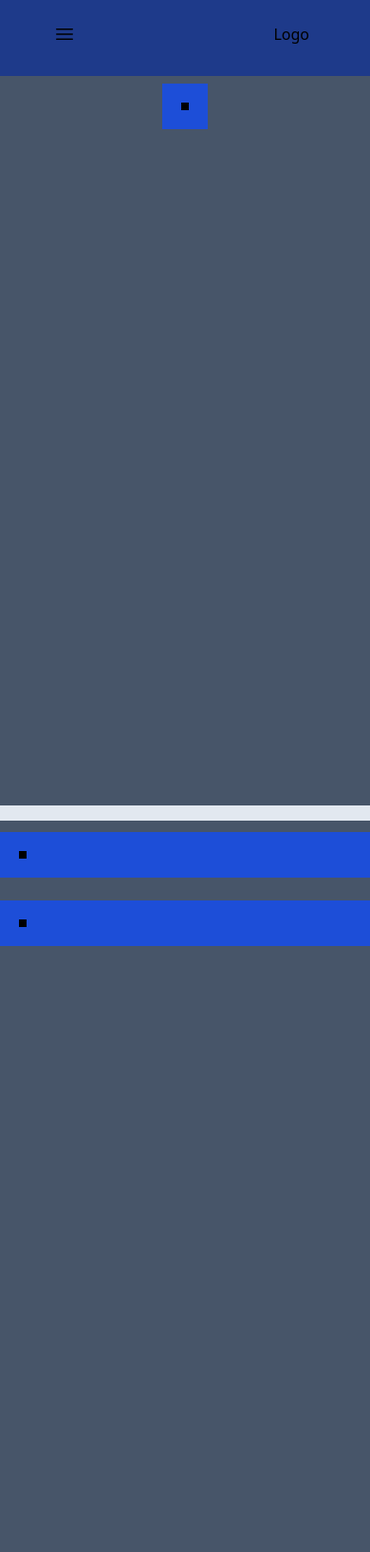
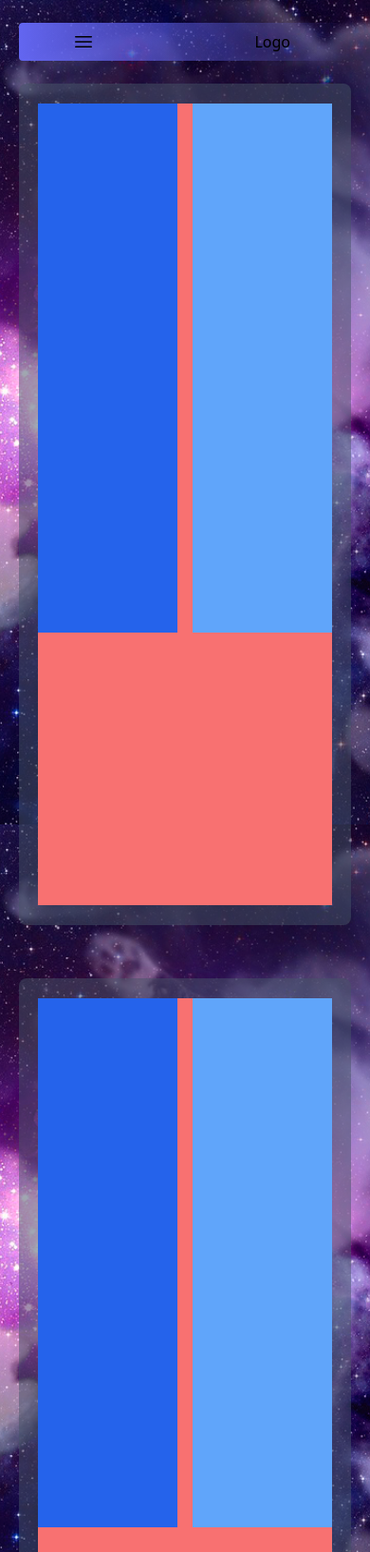
Before and after one commit to mrpotato42/Portfolio, an Astro site: page / in a window 390 px wide. Shown: the top 1634 px of the page at 95% size. Built offline with nearby package versions, Linux system fonts and the light colour scheme; Astro itself is replaced by a stand-in of ours.

Commit message:
added a new card, restyled navbar and new background image

```diff
--- a/src/components/Card.astro
+++ /dev/null
@@ -1 +0,0 @@
-<div class="bg-black h-2 w-2 m-5"></div>
--- /dev/null
+++ b/src/components/Cards/Card.astro
@@ -0,0 +1,6 @@
+<section class="mx-5 py-px mb-14 mt-6 bg-slate-600/50 rounded-lg">
+  <div class="grid grid-rows-3 grid-flow-col gap-4 h-svh m-5 bg-red-400">
+    <div class="row-span-2 bg-blue-600"></div>
+    <div class="row-span-2 bg-blue-400"></div>
+  </div>
+</section>
--- a/src/components/Navbar.astro
+++ b/src/components/Navbar.astro
@@ -2,19 +2,20 @@
 import HamburgerIcon from "./Icons/Hamburger.icon.astro";
 ---
 
-<nav class="fixed bg-blue-900 h-20 top-0 w-screen">
+<header class="sticky top-0 z-20">
+  <nav
+    class="flex mx-5 bg-gradient-to-r from-indigo-500 h-10 mt-6 items-center content-center rounded"
+  >
+    <div class="flex w-screen justify-between mx-6">
       <div
-    class="relative flex max-h-screen px-6 items-center justify-between top-4 space-y-2"
-  >
-    <div
-      class="relative inline-flex items-center justify-center top-1 sm:hidden hover:bg-blue-700 mx-8"
+        class="relative inline-flex items-center justify-center sm:hidden hover:bg-blue-700 mx-8"
       >
         <button id="menu-button"><HamburgerIcon /></button>
       </div>
       <div class="mx-10">
         <a href="#" class="font-medium">Logo</a>
       </div>
-    <div class="hidden sm:flex absolute inset-0 justify-center space-x-5">
+      <div class="hidden sm:flex absolute inset-0 justify-center">
         {
           [
             ["Button 1", "#"],
@@ -31,22 +32,22 @@ import HamburgerIcon from "./Icons/Hamburger.icon.astro";
         }
       </div>
     </div>
-
     <!-- Menu mobile visibility:none -->
-  <menu class="block relative m-5">
+  </nav>
+  <menu class="flex-1 mx-8 my-4">
     <div
       id="mobile-menu"
-      class="bg-blue-700 space-y-3 px-2 pb-3 pt-2 rounded-md sm:hidden hidden"
+      class="px-2 pb-3 pt-2 space-y-4 rounded-md sm:hidden hidden"
     >
       {
         [
-          ["Button 1", "#"],
+          ["Button 2", "#"],
           ["Button 2", "#"],
           ["Button 3", "#"],
         ].map(([title, url]) => (
           <a
             href={url}
-            class="text-gray-300 hover:bg-gray-700 hover:text-white block rounded-md px-3 py-2 text-base font-medium text-center"
+            class="text-gray-300 hover:bg-gray-700 hover:text-white block rounded-md text-base font-medium text-center"
           >
             {title}
           </a>
@@ -54,7 +55,7 @@ import HamburgerIcon from "./Icons/Hamburger.icon.astro";
       }
     </div>
   </menu>
-</nav>
+</header>
 
 <script>
   import "../scripts/navigation.js";
--- a/src/layouts/BaseLayout.astro
+++ b/src/layouts/BaseLayout.astro
@@ -15,13 +15,12 @@ const { pageTitle } = Astro.props;
     <title>{pageTitle}</title>
   </head>
 
-  <body class="bg-slate-200">
+  <body class="bg-bg-main h-screen w-full bg-cover bg-center">
     <!-- <Navigation /> -->
     <main>
       <Navbar />
-      <div class="flex flex-col">
-        <MainLayout />
-      </div>
+
+      <MainLayout />
       <slot />
       <!--Esta etiqueta permite insertar contenido hijo de las etiquetas de cualquier archivo -->
     </main>
--- a/src/layouts/MainLayout.astro
+++ b/src/layouts/MainLayout.astro
@@ -1,24 +1,6 @@
 ---
-import Card from "../components/Card.astro";
+import Card from "../components/Cards/Card.astro";
 ---
 
-<section>
-  <div class="flex flex-col h-svh my-1 mb-3 bg-slate-600">
-    <div class="flex flex-col my-3 bg-blue-700">
-      <Card />
-    </div>
-    <div class="flex my-3 bg-blue-700 top-0 self-center">
-      <Card />
-    </div>
-  </div>
-</section>
-<section>
-  <div class="flex flex-col h-svh my-1 mb-3 bg-slate-600">
-    <div class="flex flex-col my-3 bg-blue-700">
-      <Card />
-    </div>
-    <div class="flex my-3 bg-blue-700">
-      <Card />
-    </div>
-  </div>
-</section>
+<Card />
+<Card />
--- a/tailwind.config.mjs
+++ b/tailwind.config.mjs
@@ -2,7 +2,11 @@
 export default {
   content: ["./src/**/*.{astro,html,js,jsx,md,mdx,svelte,ts,tsx,vue}"],
   theme: {
-    extend: {},
+    extend: {
+      backgroundImage: {
+        "bg-main": "url('src/assets/img/wisky2.jpg')",
+      },
+    },
   },
   plugins: [],
 };
```
Also changed, not shown: src/assets/img/wisky2.jpg (added). Lines whose indentation alone changed are shown as unchanged.
